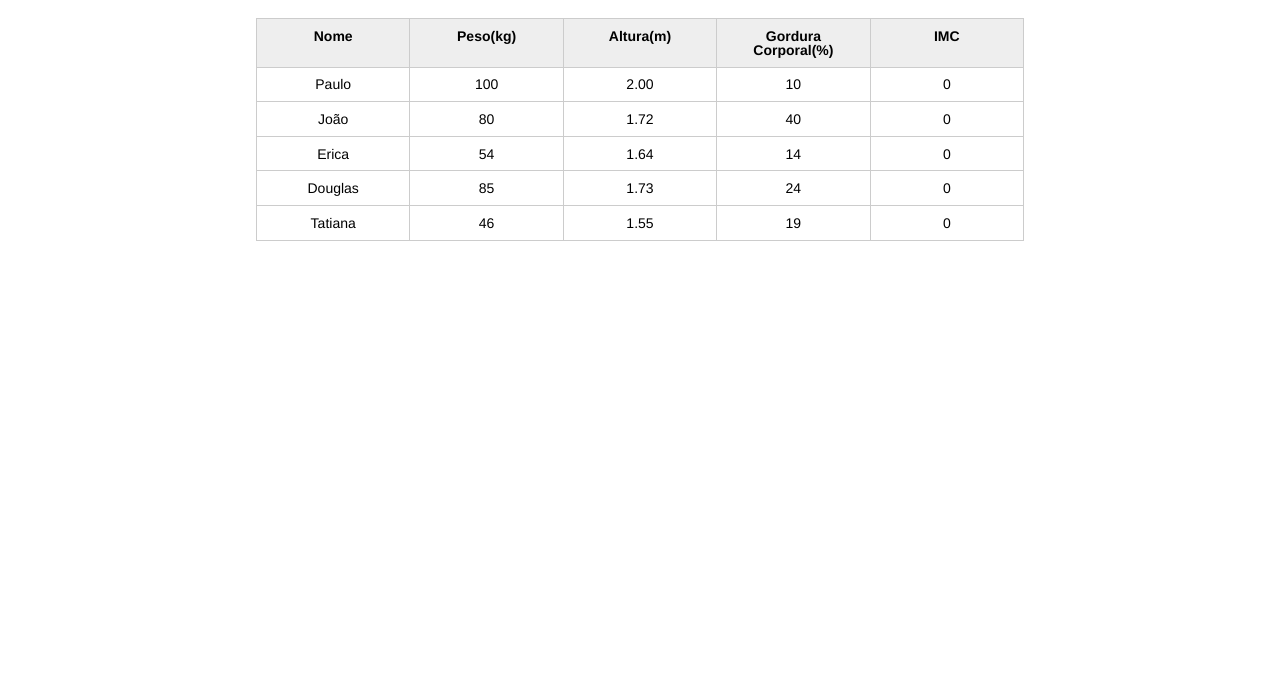
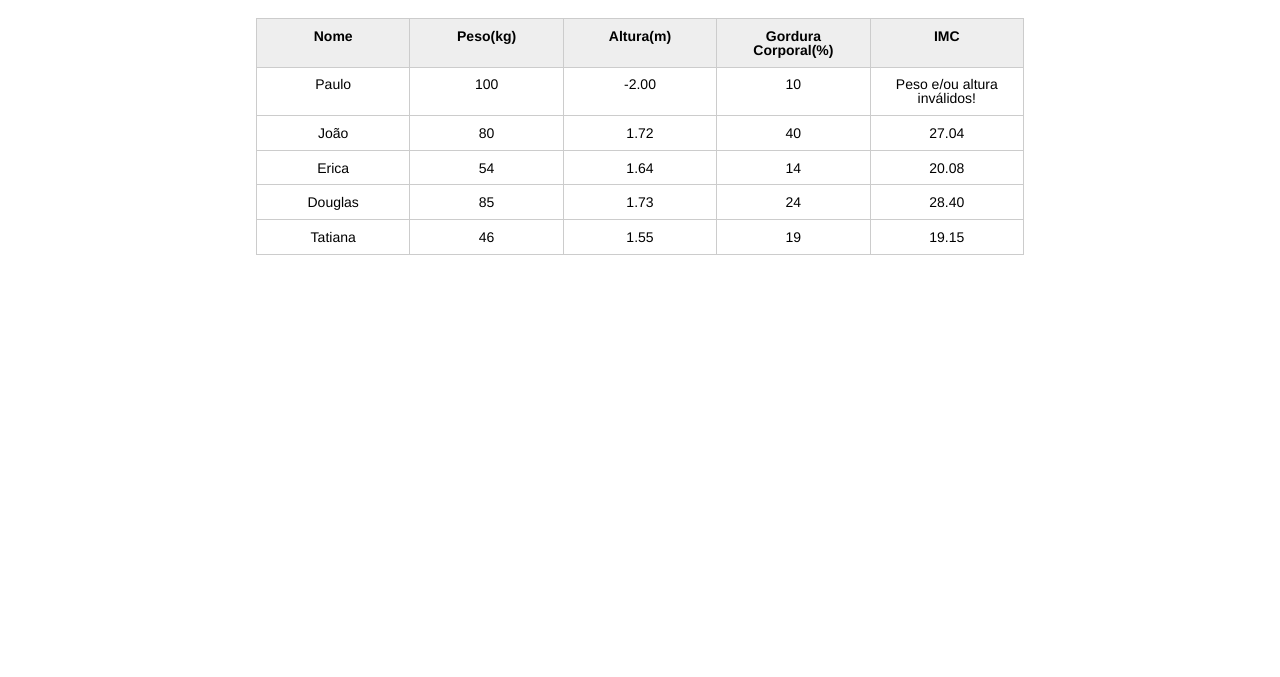
Before and after one commit to Maymisson/HUB-FRONTEND, a plain HTML site: page JAVASCRIPT/introducao-javascript/index.html in a window 1280 px wide. Shown: the part 123-800 px from the top of the page. Drawn offline with Linux system fonts and the light colour scheme.

Commit message:
aula - 03 replicando validações

```diff
--- a/JAVASCRIPT/introducao-javascript/index.html
+++ b/JAVASCRIPT/introducao-javascript/index.html
@@ -2,7 +2,7 @@
 <html lang="pt-br">
 	<head>
 		<meta charset="UTF-8">
-		<title>Aparecida Nutrição</title>
+		<title>Nutrição</title>
 		<link rel="icon" href="favicon.ico" type="image/x-icon">
 		<link rel="stylesheet" type="text/css" href="css/reset.css">
 		<link rel="stylesheet" type="text/css" href="css/index.css">
@@ -12,7 +12,7 @@
 
 		<header>
 			<div class="container">
-				<h1>Aparecida Nutrição</h1>
+				<h1>Nutrição</h1>
 			</div>
 		</header>
 		<main>
@@ -29,10 +29,10 @@
 						</tr>
 					</thead>
 					<tbody id="tabela-pacientes">
-						<tr class="paciente" >
+						<tr class="paciente" id="primeiro-paciente" >
 							<td class="info-nome">Paulo</td>
 							<td class="info-peso">100</td>
-							<td class="info-altura">2.00</td>
+							<td class="info-altura">-2.00</td>
 							<td class="info-gordura">10</td>
 							<td class="info-imc">0</td>
 						</tr>
@@ -73,5 +73,7 @@
 			</section>
 		</main>
 
+		<script src="js/app.js"></script>
+
 	</body>
 </html>
--- /dev/null
+++ b/JAVASCRIPT/introducao-javascript/js/app.js
@@ -0,0 +1,54 @@
+var titulo = document.querySelector("h1");
+//console.log(titulo);
+//console.log(titulo.textContent);
+
+var pacientes = document.querySelectorAll(".paciente");
+for (var i = 0; i < 5; i++) {
+    //console.log(paciente[i]);
+
+    var paciente = pacientes[i];
+
+    var tdPeso = paciente.querySelector(".info-peso");
+    var peso = tdPeso.textContent;
+
+    var tdAltura = paciente.querySelector(".info-altura");
+    var altura = tdAltura.textContent;
+
+    var tdImc = paciente.querySelector(".info-imc");
+
+    var pesoValidado = true;
+    var alturaValidado = true;
+
+    if (peso <= 0 || peso > 300) {
+        //console.log("Peso inválido");
+        pesoValidado = false;
+        //tdImc.textContent = "Peso inválido!";
+    }
+
+    if (altura <= 0 || altura > 3) {
+        //console.log("Altura inválida");
+        alturaValidado = false;
+        //tdImc.textContent = "Altura inválida!";
+    }
+
+    if (pesoValidado && alturaValidado) {
+        var imc = peso / (altura * altura);
+        tdImc.textContent = imc.toFixed(2);
+    } else {
+        tdImc.textContent = "Peso e/ou altura inválidos!";
+    }
+}
+
+
+
+
+    // -- Fazendo um loop para replicação do resultado para cada campo do IMC
+
+
+
+
+    //console.log(imc);
+
+    //console.log(paciente); //tr
+    //console.log(tdPeso);  //td que tem o peso
+    //console.log(peso);  // obter 0 valor
```
